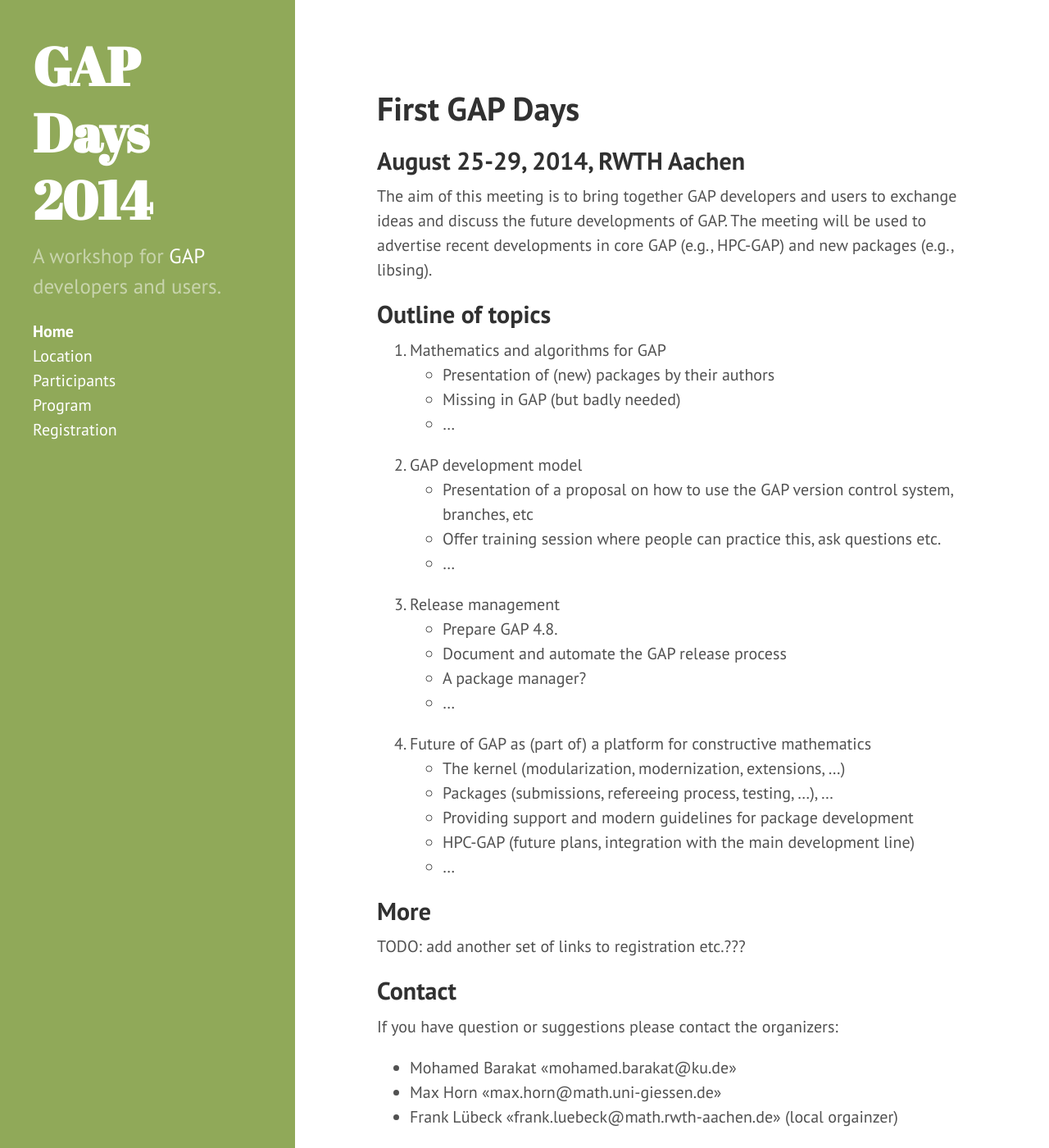
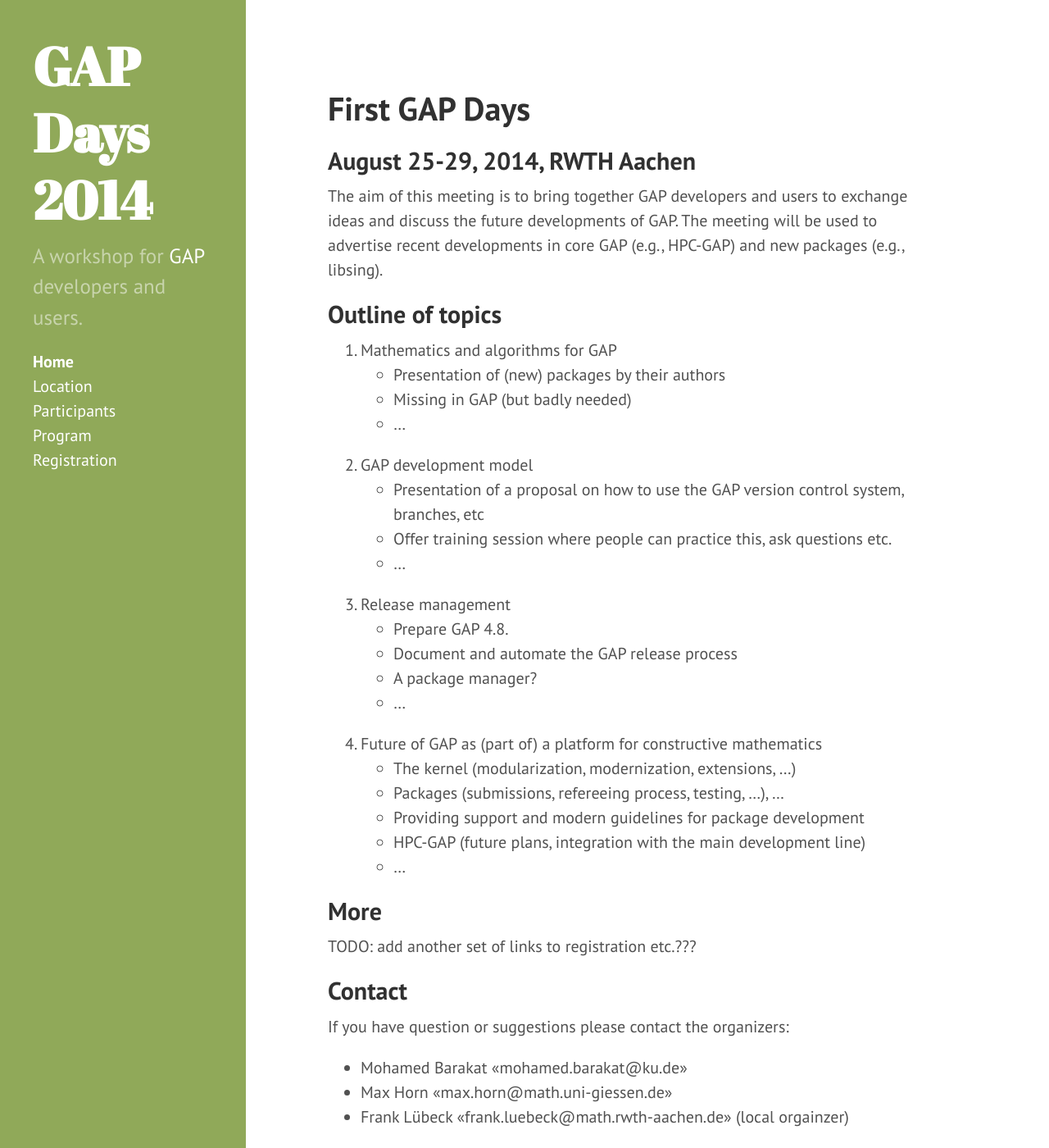
Before and after one commit to olexandr-konovalov/gapdays2014, a Jekyll site: the page built from index.md, in a window 1280 px wide and 1400 px high. Shown: the whole window at 82% size. Built offline with Jekyll 4.4.1, drawn with Linux system fonts in a browser that asks for light colours; Markdown is read by kramdown in place of the engine named in the settings.

Commit message:
Tweak layout

```diff
--- a/public/css/hyde.css
+++ b/public/css/hyde.css
@@ -65,7 +65,7 @@
     top: 0;
     left: 0;
     bottom: 0;
-    width: 18rem;
+    width: 15rem;
     text-align: left;
   }
 }
@@ -128,14 +128,14 @@
 @media (min-width: 48em) {
   .content {
     max-width: 38rem;
-    margin-left: 20rem;
+    margin-left: 17rem;
     margin-right: 2rem;
   }
 }
 
 @media (min-width: 64em) {
   .content {
-    margin-left: 22rem;
+    margin-left: 19rem;
     margin-right: 4rem;
   }
 }
```
